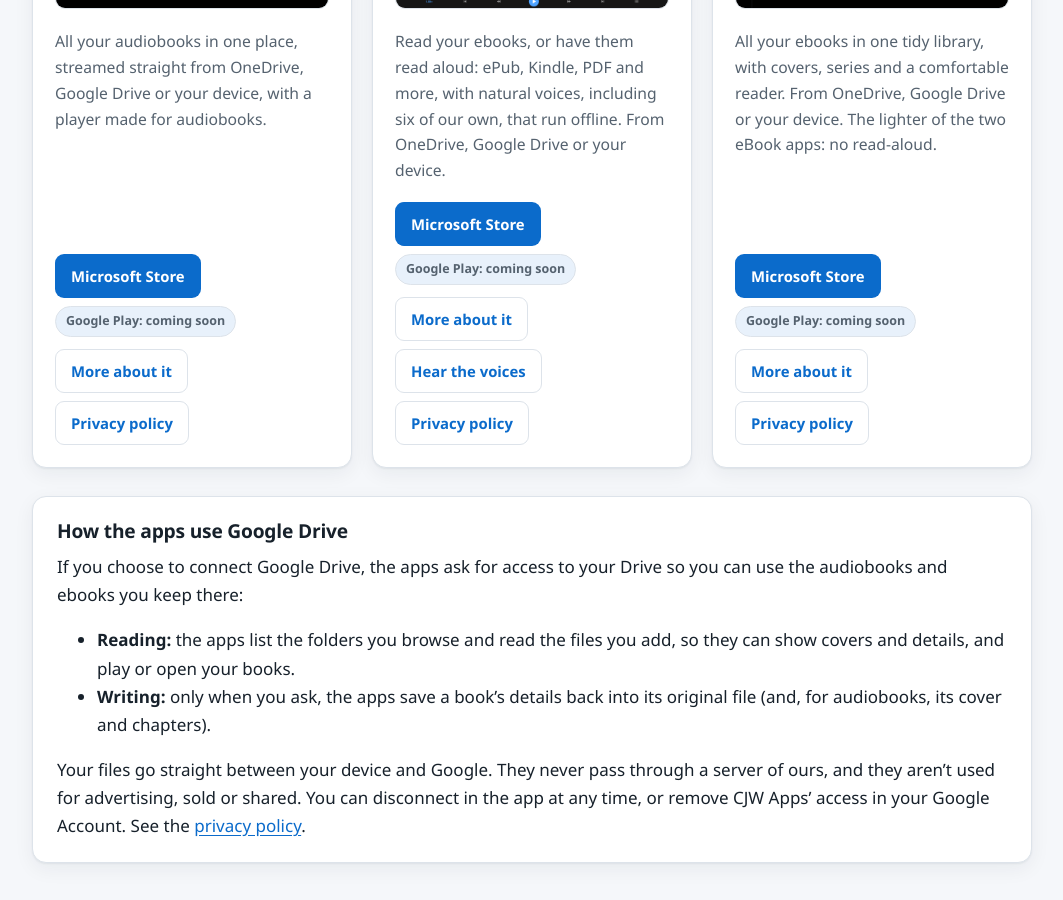
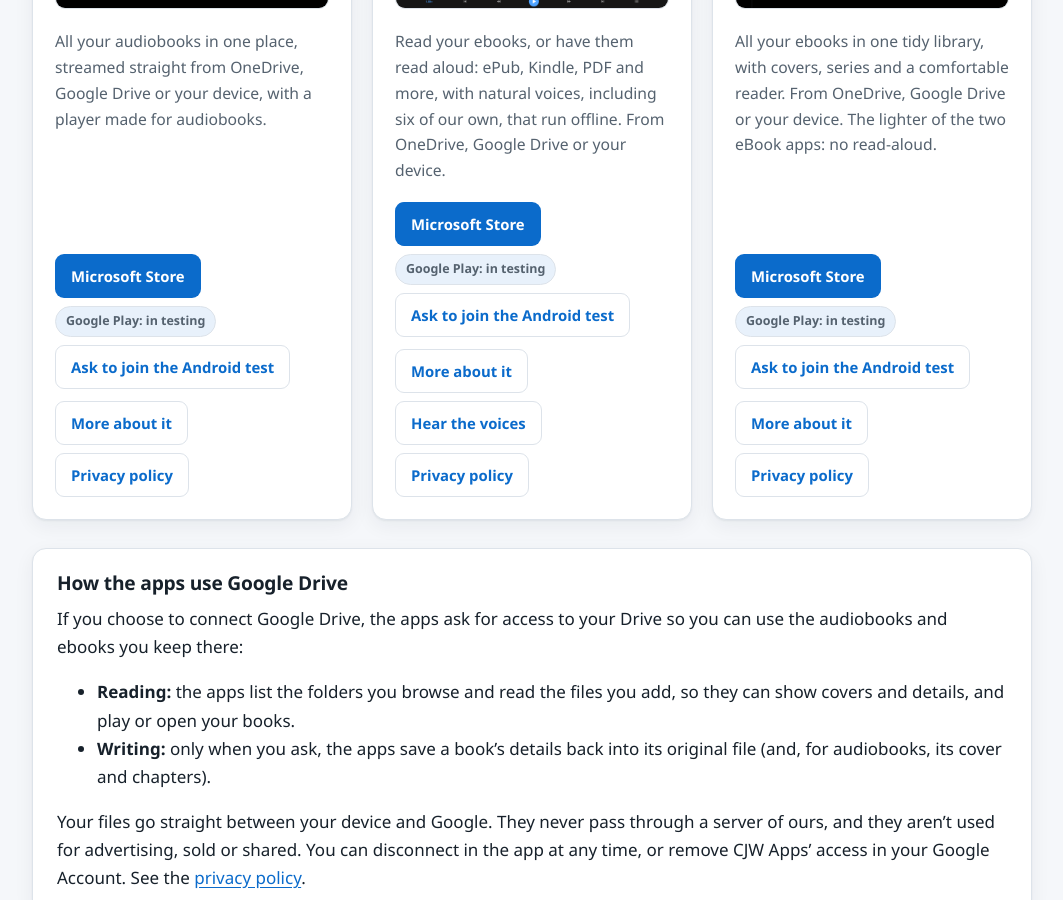
Before and after one commit to cjw-code71/cjw-apps, a Jekyll site: the page built from entertainment/index.md, in a window 1280 px wide and 900 px high, scrolled down 704 px. Shown: the whole window, without its empty margins (108-1171 px from the left). Built offline with Jekyll 4.4.1, drawn with Linux system fonts in a browser that asks for light colours.

Commit message:
Google Play: 'in testing' with a way to join the Android test, per app (_config.yml google_play; set url when published)
Co-Authored-By: Claude Opus 5.5 <noreply@anthropic.com>
Claude-Session: https://claude.ai/code/session_018sxEz2Nma7rBUjrM2EbSoD

```diff
--- a/_config.yml
+++ b/_config.yml
@@ -23,3 +23,20 @@ defaults:
       path: "README.md"
     values:
       sitemap: false
+
+# Google Play, per app. While an app is in Google's closed test: leave "url" empty. "group" is the Google Group
+# testers join first (if the test uses one; otherwise people ask by email and are added to the tester list).
+# When the app is published: put its Play Store address in "url" and the badges become a Google Play button.
+google_play:
+  audiobook-library:
+    package: com.cjwcode.audiobooklibrary
+    group: ""
+    url: ""
+  ebook-ai-reader:
+    package: com.cjwcode.ebookaireader
+    group: ""
+    url: ""
+  ebook-library:
+    package: com.cjwcode.ebooklibrary
+    group: ""
+    url: ""
--- /dev/null
+++ b/_includes/google-play.html
@@ -0,0 +1,16 @@
+{%- comment -%}
+Google Play for one app: include.app = audiobook-library | ebook-ai-reader | ebook-library; include.style = card | line.
+Published (url set): a Google Play button. In Google's closed test: "in testing", with how to join.
+{%- endcomment -%}
+{%- assign gp = site.google_play[include.app] -%}
+{%- assign optin = "https://play.google.com/apps/testing/" | append: gp.package -%}
+{%- capture ask -%}mailto:{{ site.email }}?subject=Google%20Play%20test%3A%20{{ include.name | url_encode }}&body=Please%20add%20me%20to%20the%20Android%20test.%20My%20Google%20Play%20email%20address%20is%3A%20{%- endcapture -%}
+{%- if gp.url != "" -%}
+  {%- if include.style == "line" -%}<a href="{{ gp.url }}">Google Play</a>
+  {%- else -%}<a class="btn" href="{{ gp.url }}">Google Play</a>{%- endif -%}
+{%- elsif include.style == "line" -%}
+in testing on Google Play: {% if gp.group != "" %}<a href="{{ gp.group }}">join the test group</a>, then <a href="{{ optin }}">get the test version</a>{% else %}<a href="{{ ask }}">ask to join the test</a> by email, then <a href="{{ optin }}">get the test version</a> once you are added{% endif %}
+{%- else -%}
+<span class="badge">Google Play: in testing</span>
+      {% if gp.group != "" %}<a class="btn ghost" href="{{ gp.group }}">Join the Android test</a>{% else %}<a class="btn ghost" href="{{ ask }}">Ask to join the Android test</a>{% endif %}
+{%- endif -%}
--- a/entertainment/index.md
+++ b/entertainment/index.md
@@ -24,7 +24,7 @@ title: CJW Apps - Audiobook and eBook Apps for Android and Windows
     <p>All your audiobooks in one place, streamed straight from OneDrive, Google Drive or your device, with a player made for audiobooks.</p>
     <div class="card-actions">
       <a class="btn" href="https://apps.microsoft.com/detail/9NTCNMVBPCNG">Microsoft Store</a>
-      <span class="badge">Google Play: coming soon</span>
+      {% include google-play.html app="audiobook-library" name="Audiobook Library" style="card" %}
     </div>
     <div class="card-actions">
       <a class="btn ghost" href="../audiobook-library/">More about it</a>
@@ -43,7 +43,7 @@ title: CJW Apps - Audiobook and eBook Apps for Android and Windows
     <p>Read your ebooks, or have them read aloud: ePub, Kindle, PDF and more, with natural voices, including six of our own, that run offline. From OneDrive, Google Drive or your device.</p>
     <div class="card-actions">
       <a class="btn" href="https://apps.microsoft.com/detail/9NWL094R78JQ">Microsoft Store</a>
-      <span class="badge">Google Play: coming soon</span>
+      {% include google-play.html app="ebook-ai-reader" name="eBook AI Reader" style="card" %}
     </div>
     <div class="card-actions">
       <a class="btn ghost" href="../ebook-ai-reader/">More about it</a>
@@ -63,7 +63,7 @@ title: CJW Apps - Audiobook and eBook Apps for Android and Windows
     <p>All your ebooks in one tidy library, with covers, series and a comfortable reader. From OneDrive, Google Drive or your device. The lighter of the two eBook apps: no read-aloud.</p>
     <div class="card-actions">
       <a class="btn" href="https://apps.microsoft.com/detail/9P23H7S4TF02">Microsoft Store</a>
-      <span class="badge">Google Play: coming soon</span>
+      {% include google-play.html app="ebook-library" name="eBook Library" style="card" %}
     </div>
     <div class="card-actions">
       <a class="btn ghost" href="../ebook-library/">More about it</a>
```
Also changed, not shown: audiobook-library/index.md (+1 -1 lines), ebook-ai-reader/index.md (+1 -1 lines), ebook-library/index.md (+1 -1 lines).
